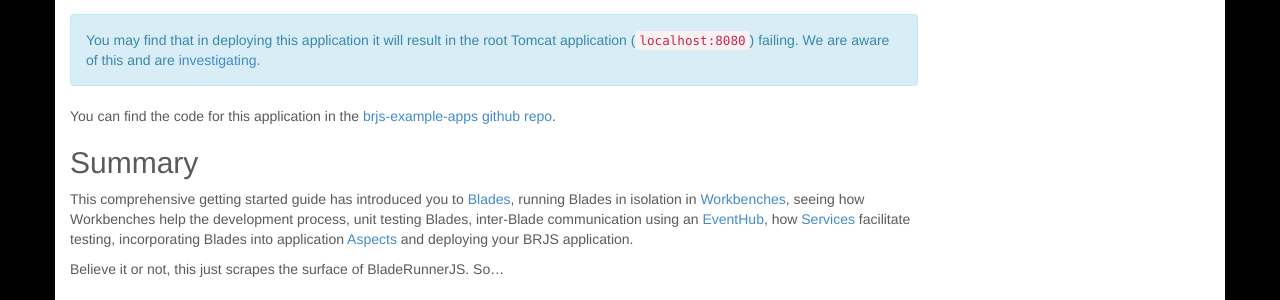
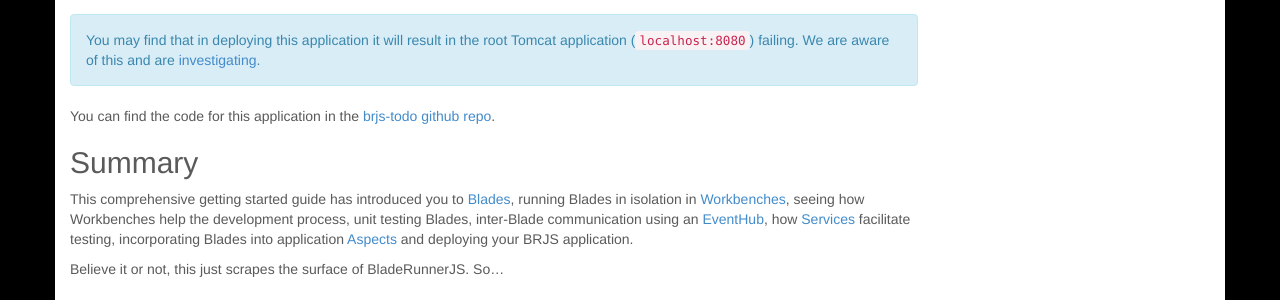
Before and after one commit to BladeRunnerJS/brjs-site, a Jekyll site: the page built from docs/use/getting_started.md, in a window 1280 px wide and 900 px high, scrolled down 22719 px. Shown: the part 152-452 px from the top of the window. Built offline with Jekyll 4.4.1, drawn with Linux system fonts in a browser that asks for light colours; some of the changed lines change nothing that is shown.

Commit message:
linking to brjs-todo repo

```diff
--- a/docs/use/getting_started.md
+++ b/docs/use/getting_started.md
@@ -807,7 +807,7 @@
 
 Finally, we *really* need to apply some styling to the application.
 
-Styling can be applied at a number of levels; from Blade through to Aspect. In our case we'll apply the styling at a the Aspect level. Since we've already covered the key points in developing a BRJS application we're going to miss out the styling part. Download the two files from the [BRJS Todo App github repo](https://github.com/BladeRunnerJS/brjs-example-apps/tree/master/brjs-todo/default-aspect/themes/standard) and place them in `brjs-todo/default-aspect/themes/standard/`. Then refresh the app.
+Styling can be applied at a number of levels; from Blade through to Aspect. In our case we'll apply the styling at a the Aspect level. Since we've already covered the key points in developing a BRJS application we're going to miss out the styling part. Download the two files from the [BRJS Todo App github repo](https://github.com/BladeRunnerJS/brjs-todo/tree/master/default-aspect/themes/standard) and place them in `brjs-todo/default-aspect/themes/standard/`. Then refresh the app.
 
 ![](/docs/use/img/styled-app.png)
 
@@ -844,7 +844,7 @@
   </p>
 </div>
 
-You can find the code for this application in the [brjs-example-apps github repo](https://github.com/BladeRunnerJS/brjs-example-apps).
+You can find the code for this application in the [brjs-todo github repo](https://github.com/BladeRunnerJS/brjs-todo).
 
 ## Summary
 
@@ -856,7 +856,7 @@
 
 ### Finish the Todo App
 
-The getting started app doesn't offer 100% Todo App functionality. How about taking a look at the standard [Todo MVC](http://todomvc.com) applications and adding some of that functionality using the [brjs-todo code](https://github.com/BladeRunnerJS/brjs-example-apps/tree/master/brjs-todo) as a starting point. Functionality like:
+The getting started app doesn't offer 100% Todo App functionality. How about taking a look at the standard [Todo MVC](http://todomvc.com) applications and adding some of that functionality using the [brjs-todo code](https://github.com/BladeRunnerJS/brjs-todo) as a starting point. Functionality like:
 
 * Marking a Todo Item as complete
 * Deleting a Todo Item
```
